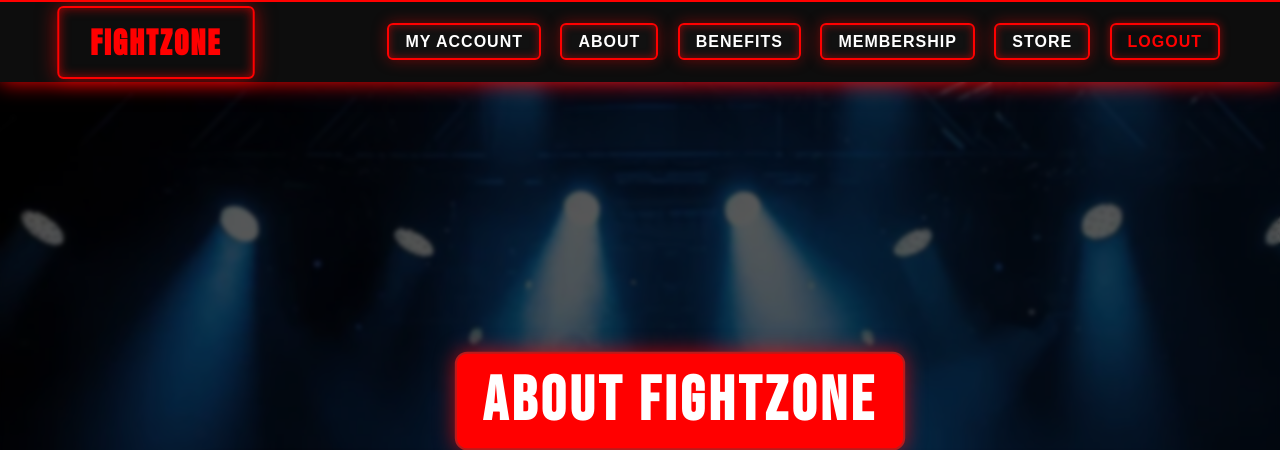
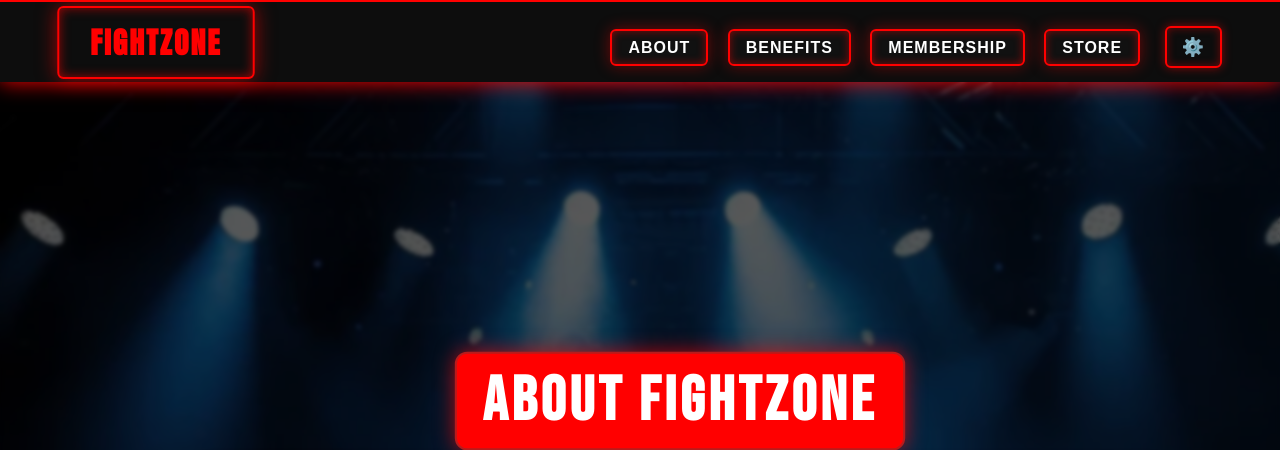
Before and after one commit to KCkris22/fight_zone, a Flask app: page /about in a window 1280 px wide. Shown: the top 450 px of the page. Run offline with Flask 3, Linux system fonts and the light colour scheme; the visitor is signed in with stand-in values (Sample User, id 1); some libraries are stand-ins or nearby versions.

Commit message:
Settings Button Added (navbar changed)

```diff
--- a/templates/base.html
+++ b/templates/base.html
@@ -17,12 +17,18 @@
             <a href="{{ url_for('home') }}" class="logo-text"> FightZone </a>
         </div>
         <nav class="nav-links">
-            <a href="{{ url_for('my_account') }}" class="nav-btn my-account-link">My Account</a>
-            <a href="{{ url_for('about') }}" class="nav-btn">About</a>
-            <a href="{{ url_for('benefits') }}" class="nav-btn">Benefits</a>
-            <a href="{{ url_for('membership') }}" class="nav-btn">Membership</a>
-            <a href="{{ url_for('store') }}" class="nav-btn">Store</a>
-            <a href="{{ url_for('logout') }}" class="nav-btn logout">Logout</a>
+    <a href="{{ url_for('about') }}" class="nav-btn">About</a>
+    <a href="{{ url_for('benefits') }}" class="nav-btn">Benefits</a>
+    <a href="{{ url_for('membership') }}" class="nav-btn">Membership</a>
+    <a href="{{ url_for('store') }}" class="nav-btn">Store</a>
+
+    <div class="settings-dropdown">
+        <button type="button" class="nav-btn settings-btn" id="settingsToggle">⚙️</button>
+        <div class="settings-menu" id="settingsMenu">
+            <a href="{{ url_for('my_account') }}" class="settings-item my-account-link">My Account</a>
+            <a href="{{ url_for('logout') }}" class="settings-item logout-item">Logout</a>
+        </div>
+        </div>
         </nav>
     </header>
     {% endif %}
@@ -85,6 +91,24 @@
     });
 
 })();
+
+/* SETTINGS DROPDOWN TOGGLE */
+(function(){
+    const toggle = document.getElementById("settingsToggle");
+    const menu = document.getElementById("settingsMenu");
+    if (!toggle || !menu) return;
+
+    toggle.addEventListener("click", function(e){
+        e.stopPropagation();
+        menu.classList.toggle("open");
+    });
+
+    document.addEventListener("click", function(e){
+        if (!menu.contains(e.target) && e.target !== toggle) {
+            menu.classList.remove("open");
+        }
+    });
+})();
 </script>
 
 <style>
@@ -116,6 +140,84 @@
     50% { box-shadow: 0 0 10px #ff0000, 0 0 20px #ff4d4d, 0 0 30px #ff6666; }
     100% { box-shadow: 0 0 5px #ff0000, 0 0 10px #ff4d4d, 0 0 15px #ff6666; }
 }
+
+/* SETTINGS DROPDOWN */
+.settings-dropdown {
+    position: relative;
+    display: inline-block;
+    margin-left: 15px;
+}
+
+.settings-btn {
+    margin-left: 5px;
+    padding: 8px 14px;
+    background: #0d0d0d;
+    border: 2px solid #ff0000;
+    box-shadow: 0 0 10px rgba(255, 0, 0, 0.5), inset 0 0 8px rgba(255, 0, 0, 0.4);
+    font-size: 18px;
+    cursor: pointer;
+    transition: 0.3s ease;
+}
+
+.settings-btn:hover {
+    background: #ff0000;
+    transform: scale(1.08);
+    box-shadow: 0 0 20px red;
+}
+
+.settings-menu {
+    display: none;
+    position: absolute;
+    top: calc(100% + 10px);
+    right: 0;
+    background: #0d0d0d;
+    border: 2px solid #ff0000;
+    border-radius: 8px;
+    box-shadow: 0 0 20px rgba(255, 0, 0, 0.6), inset 0 0 10px rgba(255, 0, 0, 0.4);
+    min-width: 180px;
+    overflow: hidden;
+    z-index: 1500;
+    animation: dropIn 0.2s ease-out;
+}
+
+.settings-menu.open {
+    display: block;
+}
+
+.settings-item {
+    display: block;
+    padding: 12px 18px;
+    color: white;
+    text-decoration: none;
+    font-weight: bold;
+    text-transform: uppercase;
+    letter-spacing: 0.5px;
+    border-bottom: 1px solid rgba(255, 0, 0, 0.3);
+    transition: 0.2s ease;
+}
+
+.settings-item:last-child {
+    border-bottom: none;
+}
+
+.settings-item:hover {
+    background: #ff0000;
+    color: black;
+}
+
+.logout-item {
+    color: #ff6666;
+}
+
+.logout-item:hover {
+    background: #ff0000;
+    color: white;
+}
+
+@keyframes dropIn {
+    from { opacity: 0; transform: translateY(-8px); }
+    to { opacity: 1; transform: translateY(0); }
+}
 </style>
 
 </body>
--- a/templates/my_account.html
+++ b/templates/my_account.html
@@ -76,7 +76,7 @@
         <table class="order-table">
             <tr>
                 <th>Item</th>
-                <th>Date</th>
+                <th>Date Ordered</th>
                 <th>Status</th>
             </tr>
             {% for order in orders %}
```
